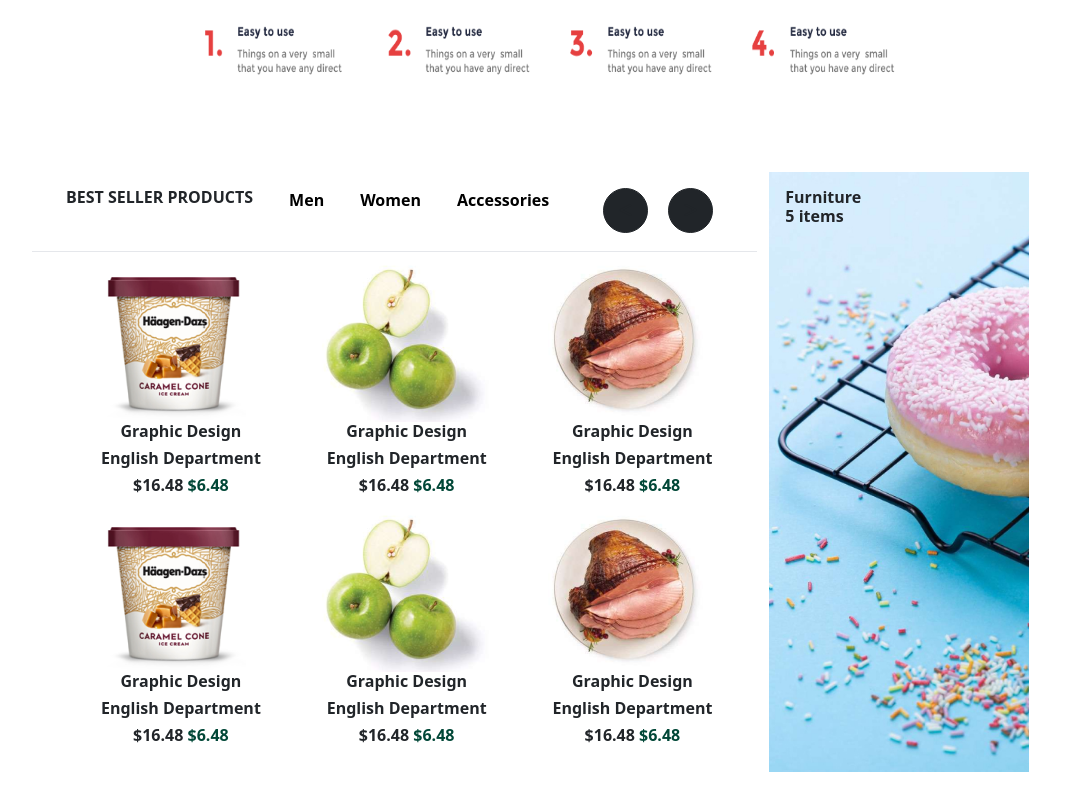
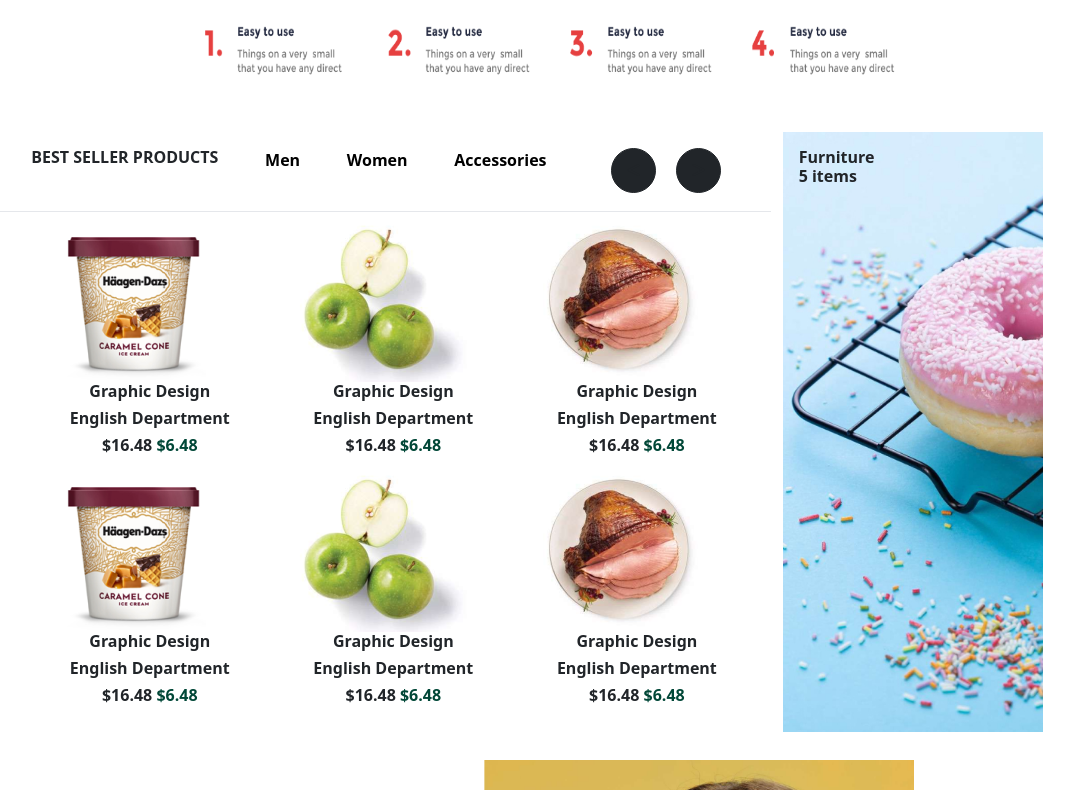
Before and after one commit to brijin07/badge-project, a React (Create React App) app: page / in a window 1280 px wide. Shown: the part 2110-2900 px from the top of the page, without its empty margins (88-1162 px from the left). Built offline with nearby package versions, Linux system fonts and the light colour scheme.

Commit message:
Update Bestseller.jsx

```diff
--- a/src/components/Bestseller.jsx
+++ b/src/components/Bestseller.jsx
@@ -6,7 +6,7 @@ import img3 from "../Asset/product-cover-5 (1).png";
 function Bestseller() {
   return (
     <div className="d-flex justify-center ">
-      <div className="row w-[100%] p-5 md:p-0 mt-[250%] sm:mt-[10%] ms-5">
+      <div className="row p-2 md:p-5  w-[100%]  mt-[250%] sm:mt-[10%] ms-5">
         <div className="col-8  h-[500px]">
           <div className=" p-3 w-full h-20 flex justify-around   border-b border-black-900   ">
             <h2 className="font-bold">BEST SELLER PRODUCTS</h2>
@@ -109,7 +109,7 @@ function Bestseller() {
             </div>
           </div>
         </div>
-        <div className="furuteimg2 col-sm-4 bg-success h-[700px] w-[300px] sm:w-[260px] mt-[360%]  md:mt-0 p-3">
+        <div className="furuteimg2 col-sm-4 bg-success h-[700px] w-[300px] sm:w-[260px] mt-[330%]  md:mt-0 p-3">
           <h1 className="font-bold">Furniture</h1>
           <h2 className="font-semibold">5 items</h2>
         </div>
```
